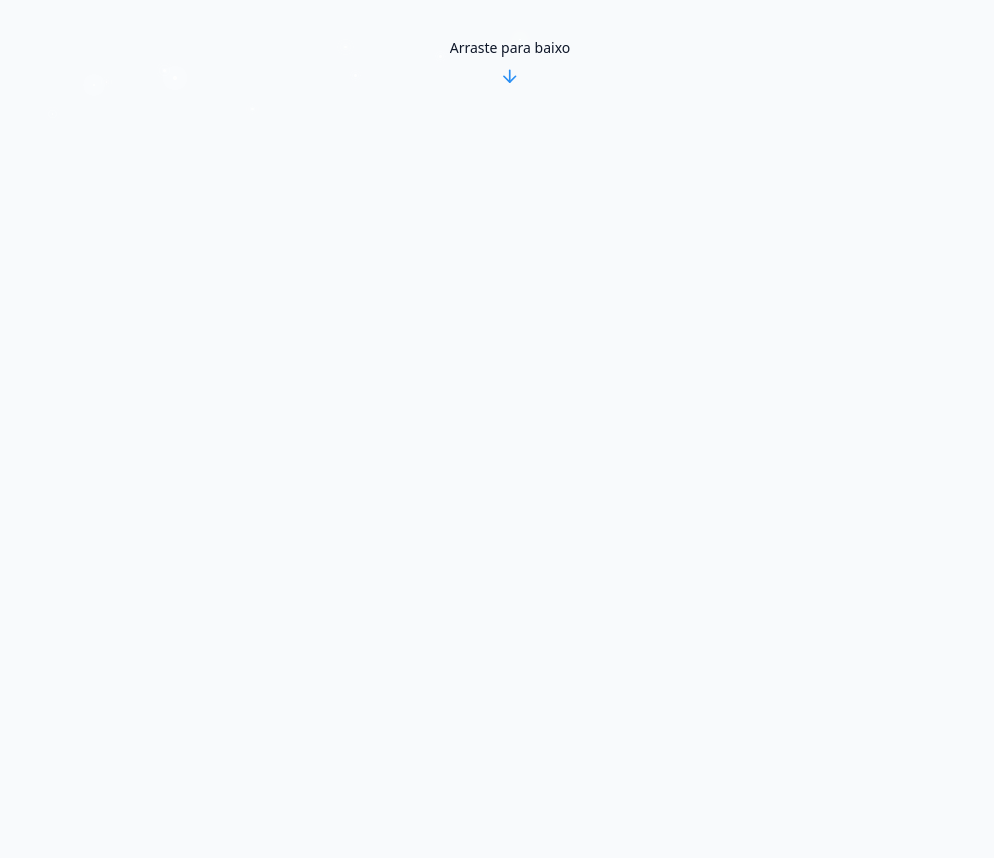
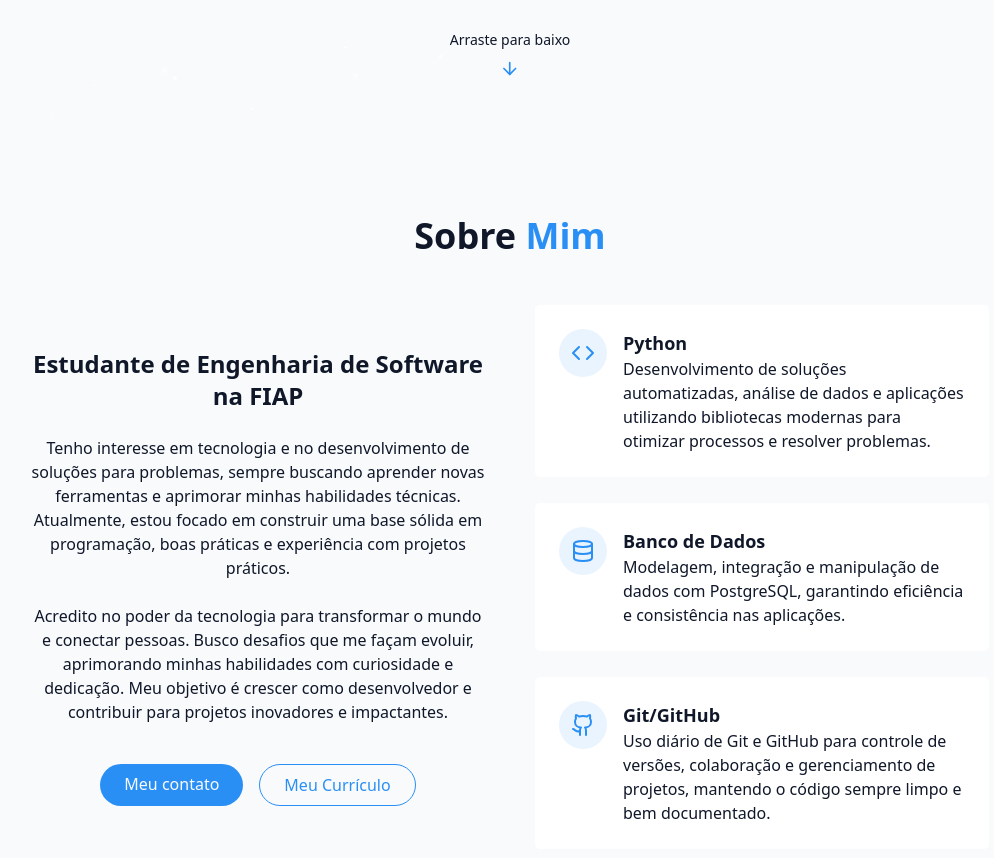
Before and after one commit to Joao-toledo/portifolio-cp3, a React (Vite) app: page / in a window 1280 px wide. Shown: the part 680-1538 px from the top of the page, without its empty margins (130-1124 px from the left). Before the commit the page ends 800 px from the top, so only its background shows below. Built offline with nearby package versions, Linux system fonts and the light colour scheme.

Commit message:
feat: sobre mim

```diff
--- a/src/componets/Inicio.jsx
+++ b/src/componets/Inicio.jsx
@@ -26,7 +26,7 @@ export const Inicio = () => {
 
           <div className="pt-4 opacity-0 animate-fade-in-delay-4">
             <a href="#projects" className="cosmic-button">
-              Veja Mais
+              Explorar
             </a>
           </div>
         </div>
--- a/src/componets/NavBar.jsx
+++ b/src/componets/NavBar.jsx
@@ -4,7 +4,7 @@ import { useEffect, useState } from "react";
 
 const navItems = [
   { name: "Início", href: "#hero" },
-  { name: "Saiba Mais", href: "#about" },
+  { name: "Sobre Mim", href: "#about" },
   { name: "Habilidades", href: "#skills" },
   { name: "Projetos", href: "#projects" },
   { name: "Contato", href: "#contact" },
--- /dev/null
+++ b/src/componets/SaibaMais.jsx
@@ -0,0 +1,95 @@
+import { Briefcase, Code, User } from "lucide-react";
+
+export const SaibaMais = () => {
+  return (
+    <section id="about" className="py-24 px-4 relative">
+      {" "}
+      <div className="container mx-auto max-w-5xl">
+        <h2 className="text-3xl md:text-4xl font-bold mb-12 text-center">
+          About <span className="text-primary"> Me</span>
+        </h2>
+
+        <div className="grid grid-cols-1 md:grid-cols-2 gap-12 items-center">
+          <div className="space-y-6">
+            <h3 className="text-2xl font-semibold">
+              Passionate Web Developer & Tech Creator
+            </h3>
+
+            <p className="text-muted-foreground">
+              With over 5 years of experience in web development, I specialize
+              in creating responsive, accessible, and performant web
+              applications using modern technologies.
+            </p>
+
+            <p className="text-muted-foreground">
+              I'm passionate about creating elegant solutions to complex
+              problems, and I'm constantly learning new technologies and
+              techniques to stay at the forefront of the ever-evolving web
+              landscape.
+            </p>
+
+            <div className="flex flex-col sm:flex-row gap-4 pt-4 justify-center">
+              <a href="#contact" className="cosmic-button">
+                {" "}
+                Get In Touch
+              </a>
+
+              <a
+                href=""
+                className="px-6 py-2 rounded-full border border-primary text-primary hover:bg-primary/10 transition-colors duration-300"
+              >
+                Download CV
+              </a>
+            </div>
+          </div>
+
+          <div className="grid grid-cols-1 gap-6">
+            <div className="gradient-border p-6 card-hover">
+              <div className="flex items-start gap-4">
+                <div className="p-3 rounded-full bg-primary/10">
+                  <Code className="h-6 w-6 text-primary" />
+                </div>
+                <div className="text-left">
+                  <h4 className="font-semibold text-lg"> Web Development</h4>
+                  <p className="text-muted-foreground">
+                    Creating responsive websites and web applications with
+                    modern frameworks.
+                  </p>
+                </div>
+              </div>
+            </div>
+            <div className="gradient-border p-6 card-hover">
+              <div className="flex items-start gap-4">
+                <div className="p-3 rounded-full bg-primary/10">
+                  <User className="h-6 w-6 text-primary" />
+                </div>
+                <div className="text-left">
+                  <h4 className="font-semibold text-lg">UI/UX Design</h4>
+                  <p className="text-muted-foreground">
+                    Designing intuitive user interfaces and seamless user
+                    experiences.
+                  </p>
+                </div>
+              </div>
+            </div>
+            <div className="gradient-border p-6 card-hover">
+              <div className="flex items-start gap-4">
+                <div className="p-3 rounded-full bg-primary/10">
+                  <Briefcase className="h-6 w-6 text-primary" />
+                </div>
+
+                <div className="text-left">
+                  <h4 className="font-semibold text-lg">Project Management</h4>
+                  <p className="text-muted-foreground">
+                    Leading projects from conception to completion with agile
+                    methodologies.
+                  </p>
+                </div>
+              </div>
+            </div>
+          </div>
+        </div>
+      </div>
+    </section>
+  );
+};
--- /dev/null
+++ b/src/componets/SobreMim.jsx
@@ -0,0 +1,88 @@
+import { Github, Code, Database } from "lucide-react";
+
+export const SobreMim = () => {
+  return (
+    <section id="about" className="py-24 px-4 relative">
+      {" "}
+      <div className="container mx-auto max-w-5xl">
+        <h2 className="text-3xl md:text-4xl font-bold mb-12 text-center">
+          Sobre <span className="text-primary"> Mim</span>
+        </h2>
+
+        <div className="grid grid-cols-1 md:grid-cols-2 gap-12 items-center">
+          <div className="space-y-6">
+            <h3 className="text-2xl font-semibold">
+              Estudante de Engenharia de Software na FIAP
+            </h3>
+
+            <p className="text-muted-foreground">
+              Tenho interesse em tecnologia e no desenvolvimento de soluções para problemas, sempre buscando aprender novas ferramentas e aprimorar minhas habilidades técnicas. Atualmente, estou focado em construir uma base sólida em programação, boas práticas e experiência com projetos práticos.
+            </p>
+
+            <p className="text-muted-foreground">
+              Acredito no poder da tecnologia para transformar o mundo e conectar pessoas. Busco desafios que me façam evoluir, aprimorando minhas habilidades com curiosidade e dedicação. Meu objetivo é crescer como desenvolvedor e contribuir para projetos inovadores e impactantes.
+            </p>
+
+            <div className="flex flex-col sm:flex-row gap-4 pt-4 justify-center">
+              <a href="#contact" className="cosmic-button">
+                {" "}
+                Meu contato
+              </a>
+
+              <a
+                href="/src/assets/Currículo - João.pdf"
+                download
+                className="px-6 py-2 rounded-full border border-primary text-primary hover:bg-primary/10 transition-colors duration-300"
+              >
+                Meu Currículo
+              </a>
+            </div>
+          </div>
+
+          <div className="grid grid-cols-1 gap-6">
+            <div className="gradient-border p-6 card-hover">
+              <div className="flex items-start gap-4">
+                <div className="p-3 rounded-full bg-primary/10">
+                  <Code className="h-6 w-6 text-primary" />
+                </div>
+                <div className="text-left">
+                  <h4 className="font-semibold text-lg"> Python</h4>
+                  <p className="text-muted-foreground">
+                    Desenvolvimento de soluções automatizadas, análise de dados e aplicações utilizando bibliotecas modernas para otimizar processos e resolver problemas.
+                  </p>
+                </div>
+              </div>
+            </div>
+            <div className="gradient-border p-6 card-hover">
+              <div className="flex items-start gap-4">
+                <div className="p-3 rounded-full bg-primary/10">
+                  <Database className="h-6 w-6 text-primary" />
+                </div>
+                <div className="text-left">
+                  <h4 className="font-semibold text-lg">Banco de Dados</h4>
+                  <p className="text-muted-foreground">
+                    Modelagem, integração e manipulação de dados com PostgreSQL, garantindo eficiência e consistência nas aplicações.
+                  </p>
+                </div>
+              </div>
+            </div>
+            <div className="gradient-border p-6 card-hover">
+              <div className="flex items-start gap-4">
+                <div className="p-3 rounded-full bg-primary/10">
+                  <Github className="h-6 w-6 text-primary" />
+                </div>
+
+                <div className="text-left">
+                  <h4 className="font-semibold text-lg">Git/GitHub</h4>
+                  <p className="text-muted-foreground">
+                    Uso diário de Git e GitHub para controle de versões, colaboração e gerenciamento de projetos, mantendo o código sempre limpo e bem documentado.
+                  </p>
+                </div>
+              </div>
+            </div>
+          </div>
+        </div>
+      </div>
+    </section>
+  );
+};
--- a/src/pages/Home.jsx
+++ b/src/pages/Home.jsx
@@ -1,6 +1,7 @@
 import { Estrela } from "../componets/Estrela";
 import { Inicio } from "../componets/Inicio";
 import { Navbar } from "../componets/NavBar";
+import { SobreMim } from "../componets/SobreMim";
 import { Tema } from "../componets/Tema";
 
 export const Home = () => {
@@ -12,7 +13,7 @@ export const Home = () => {
 
             <main>
                 <Inicio />
-
+                <SobreMim />
             </main>
 
         </div>
```
Also changed, not shown: 1 other file (tests, documents, lock files or other folders).
